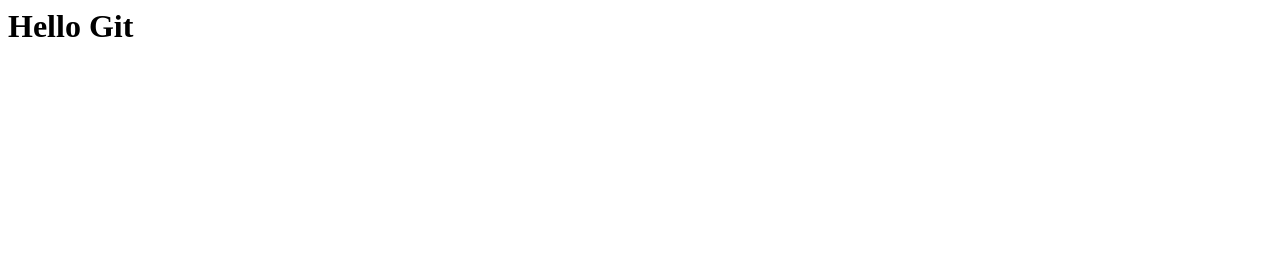
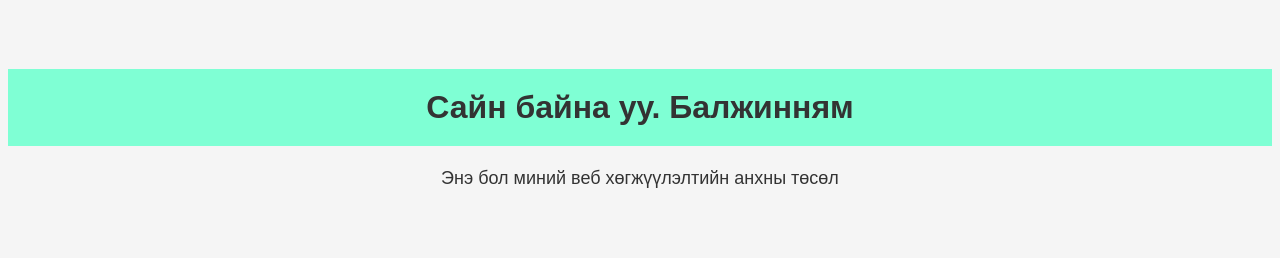
Before and after one commit to Nirvaanface/mini-site, a plain HTML site: page index.html in a window 1280 px wide. Drawn offline with Linux system fonts and the light colour scheme.

Commit message:
HTML , CSS нэмж жоохон загвар оруулав

```diff
--- /dev/null
+++ b/css/style.css
@@ -0,0 +1,16 @@
+body {
+    font-family: sans-serif;
+    background-color: #f5f5f5;
+    color: #333;
+    padding: 40px 0;
+}
+h1 {
+    text-align: center;
+    background-color: aquamarine;
+    padding: 20px;
+}
+
+p {
+    font-size: 18px;
+    text-align: center;
+}
--- a/index.html
+++ b/index.html
@@ -1 +1,13 @@
-<h1>Hello Git</h1>
+<!DOCTYPE html>
+<html lang="en">
+<head>
+    <meta charset="UTF-8">
+    <meta name="viewport" content="width=device-width, initial-scale=1.0">
+    <title>Миний анхны веб сайт</title>
+    <link rel="stylesheet" href="css/style.css">
+</head>
+<body>
+    <h1>Сайн байна уу. Балжинням</h1>
+    <p>Энэ бол миний веб хөгжүүлэлтийн анхны төсөл</p>
+</body>
+</html>
```
